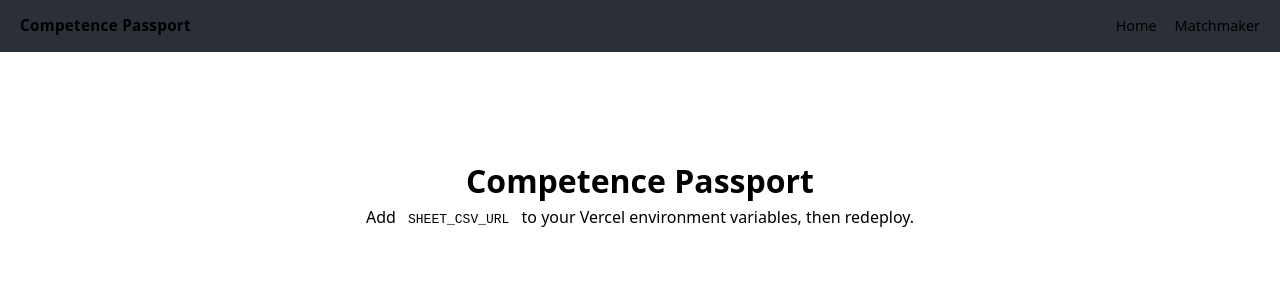
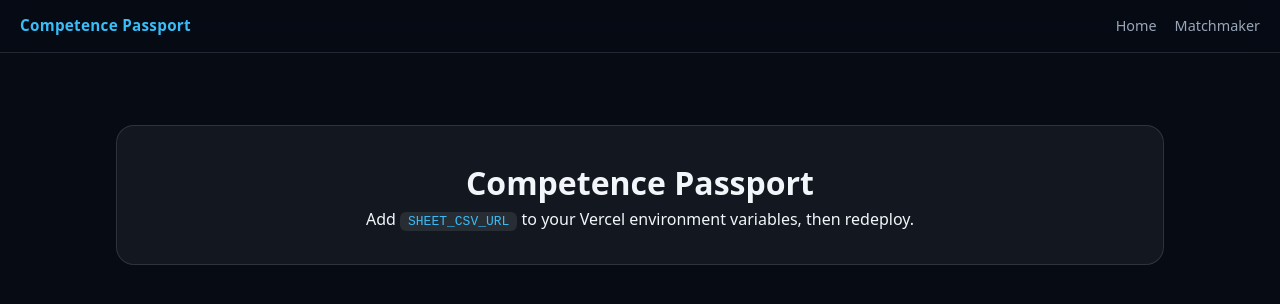
Before and after one commit to lnrstrokes/competence-passport, a Next.js app: page / in a window 1280 px wide. Shown: the top 304 px of the page. Built offline with nearby package versions, Linux system fonts and the light colour scheme.

Commit message:
Fix CSS root selector and hover color rule

```diff
--- a/app/globals.css
+++ b/app/globals.css
@@ -1,4 +1,4 @@
-@root {
+:root {
   --bg: #070b14;
   --surface: rgba(255, 255, 255, 0.05);
   --surface-strong: rgba(255, 255, 255, 0.09);
```
